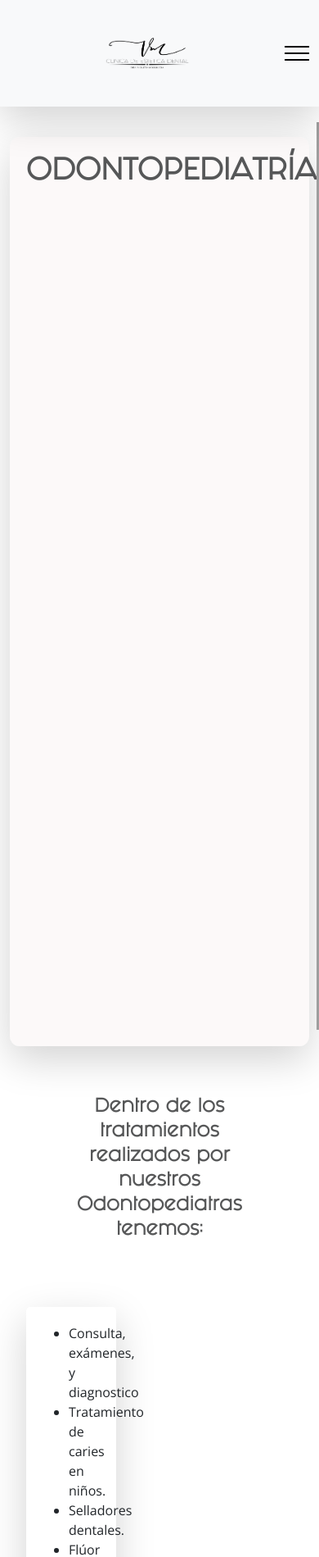
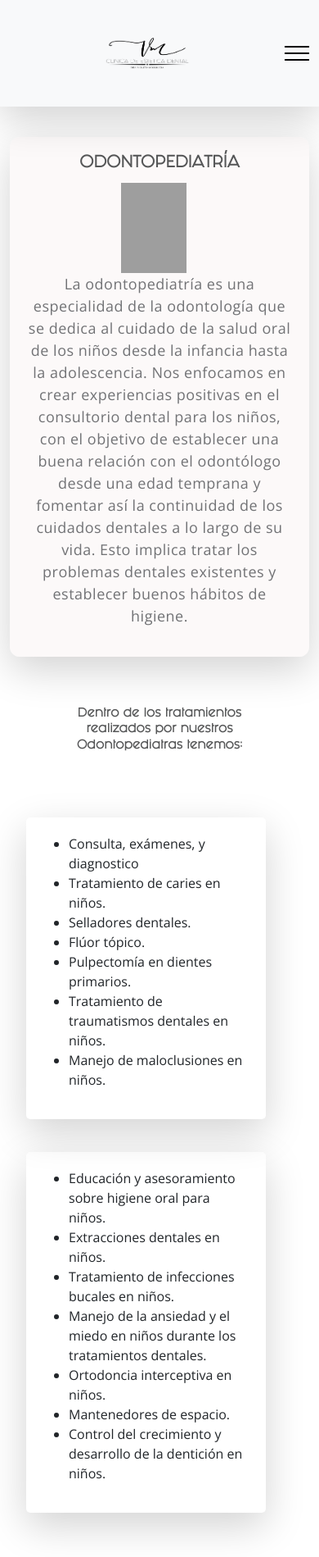
Before and after one commit to Alatmal/clinica-violeta-mosqueda, a plain HTML site: page odontopediatria.html in a window 390 px wide. Shown: the top 1899 px of the page at 82% size. Drawn offline with nearby package versions, Linux system fonts and the light colour scheme; grey boxes are pictures that could not be loaded; a web font is replaced by a local one.

Commit message:
list-treatment responsive

```diff
--- a/css/style.css
+++ b/css/style.css
@@ -1166,16 +1166,33 @@ strong {
 
   .service-card-a {
     display: flex;
+    flex-direction: column;
+  }
 
+  .list-treatment {
+    width: 80%;
+  }
+
+  .service-card-a h2 {
+    font-size: 1.1rem;
+  }
+
+  .service-card-b h5{
+    font-size: 0.8rem;
+  }
+
+  .image-for-service {
+    align-self: center;
+    float: none;
+    height: 110px;
+    width: 80px;
+    margin-top: 2px;
   }
 
   .list-container {
     display: flex;
     flex-direction: column;
-  }
-
-  .list-treatment {
-    width: 30%;
+    justify-content: center;
   }
 
   .nav-especialidade {
@@ -1213,6 +1230,8 @@ strong {
     margin-left: 13.5rem;
   }
 }
+
+
 
 @media screen and (max-width: 360px) {
 
```
